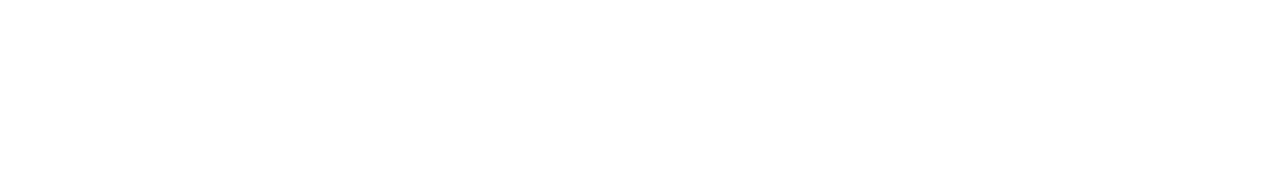
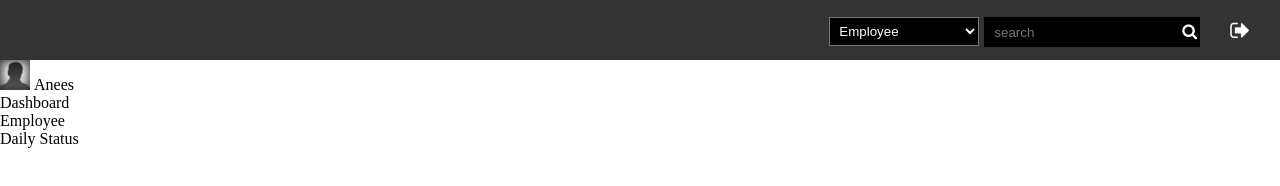
Before and after one commit to aneesps/Space-Demo, a plain HTML site: page index.html in a window 1280 px wide. Drawn offline with Linux system fonts and the light colour scheme.

Commit message:
added header to dashboard

```diff
--- /dev/null
+++ b/assets/stylesheets/commonstyle.css
@@ -0,0 +1,60 @@
+body{
+	margin: 0;
+}
+#content_wrapper{
+	width: 100%;
+}
+#space_head{
+	background-color: #333;
+	height: 60px;
+
+}
+#logo{
+	margin-top:5px;
+}
+#sign_out{
+	padding: 0 30px;
+	height: 10px;
+}
+.unstyled{
+	list-style-type: none;
+	margin: 0;
+	padding: 0;
+}
+.right_side{
+	float: right;
+}
+.head_items{
+	display: inline;
+	margin: 17px 0px;
+}
+.head_icon{
+	color: #fff;
+	margin-top: 6px;
+}
+#search_box{
+	margin-left: 5px;
+	background-color: #000;
+	padding:0px 3px;
+}
+#search_items{
+	padding: 5px;
+	width: 150px;
+	background-color: #000;
+	color: #fff;
+}
+#head_search_field{
+	padding: 7px;
+	background-color: #000;
+	border: none;
+	outline: none;
+	color: #fff;
+}
+#profile_pic{
+	display: inline-block;
+	width: 30px;
+	height: 30px;
+}
+#profile_name{
+	display: inline-block;
+}
--- a/index.html
+++ b/index.html
@@ -1,10 +1,47 @@
 <!DOCTYPE html>
 <html lang="en">
+
 <head>
-	<meta charset="UTF-8">
-	<title>Space - Dashboard</title>
+    <meta charset="UTF-8">
+    <title>Space - Dashboard</title>
+    <link rel="stylesheet" type="text/css" href="https://maxcdn.bootstrapcdn.com/font-awesome/4.5.0/css/font-awesome.min.css">
+    <link rel="stylesheet" type="text/css" href="assets/stylesheets/commonstyle.css">
 </head>
+
 <body>
+    <div id="content_wrapper">
+        <header id="space_head">
+            <ul class="unstyled">
+                <li class="head_items"><img id="logo" src="assets/images/logo.png" alt=""> </li>
+                <li id="sign_out" class="right_side head_items"><i class="fa fa-sign-out fa-lg head_icon"></i></li>
+                <li class="right_side head_items">
+                    <div id="search_box">
+                        <input id="head_search_field" type="text" placeholder="search" >
+                        <i class="fa fa-search head_icon"></i>
+                    </div>
+                </li>
+                <li class="right_side head_items">
+                    <select name="search_items" id="search_items">
+                        <option value="01">Employee</option>
+                        <option value="02">Project</option>
+                        <option value="03">Skill</option>
+                    </select>
+                </li>
+            </ul>
+        </header>
+        <nav id="nav_menu">
+        	<ul id="nav_menu_list" class="unstyled">
+        		<li><div id="nav_profile">
+        			<img src="assets/images/profile.jpg" alt="" id="profile_pic">
+        			<div id="profile_name">Anees</div>
+        		</div></li>
+        		<li>Dashboard</li>
+        		<li>Employee</li>
+        		<li>Daily Status</li>
+        	</ul>
 
+        </nav>
+    </div>
 </body>
+
 </html>
```
Also changed, not shown: assets/images/profile.jpg (added).
